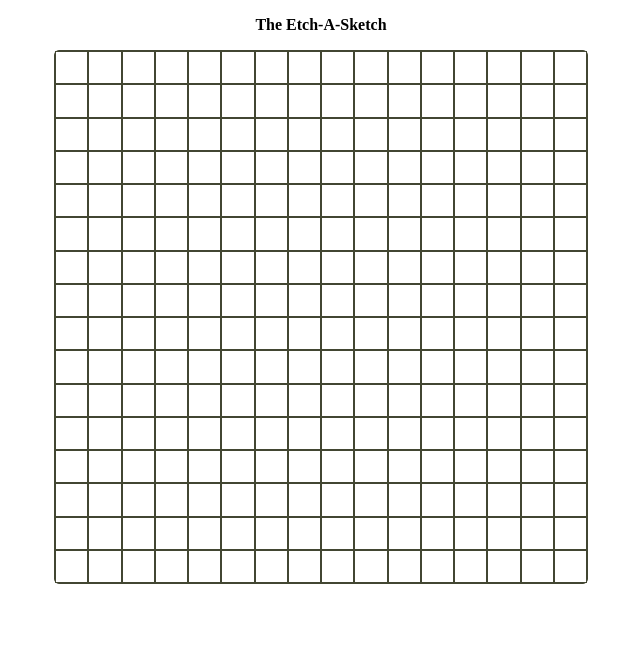
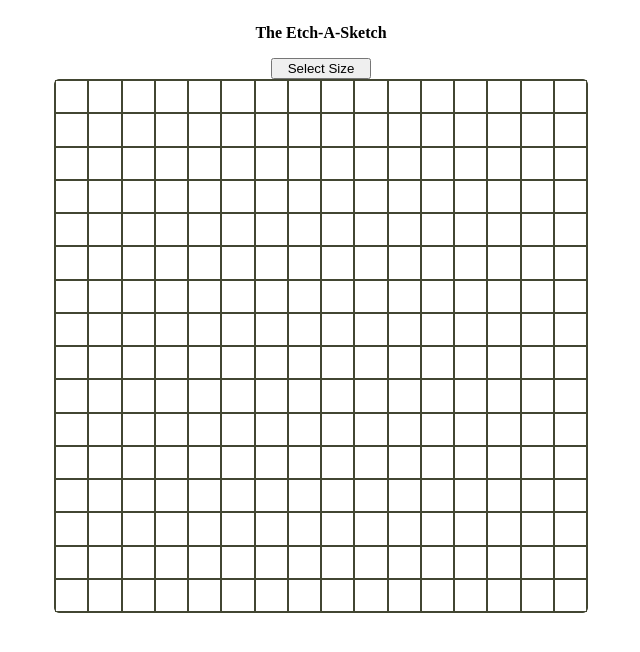
Before and after one commit to pbara217/etchAsketch, a plain HTML site: page index.html in a window 1280 px wide. Shown: the whole page, without its empty margins (319-959 px from the left). Drawn offline with Linux system fonts and the light colour scheme.

Commit message:
Added button

```diff
--- a/index.html
+++ b/index.html
@@ -10,8 +10,10 @@
 </head>
 <body>
     <div id="header">
-    <p>The Etch-A-Sketch </p></div>
-    <div class="wrapper"></div>
+    <p>The Etch-A-Sketch </p>
+    <button id="sizePrompt">Select Size</button></div>
+    <div class="wrapper">
+</div>
     <script src="javascript.js"></script>
 </body>
 </html>
--- a/javascript.js
+++ b/javascript.js
@@ -12,7 +12,7 @@ wrapper.appendChild(largeSquare);
 
 //Get the size of the grid
 const largeSquaredim = 500;
-const divide = 16;
+let divide = 16;
 const smallSquareSize = largeSquaredim / divide;
 const largeSquareSize = largeSquaredim + (2*divide);
 
@@ -30,5 +30,11 @@ smallSquare.className = "small-square";
 smallSquare.style.width = `${smallSquareSize}px`;
 smallSquare.style.height = `${smallSquareSize}px`;
 largeSquare.appendChild(smallSquare);
-    console.log(i)
+
+// Add the hoverover event
+smallSquare.onmouseover = function(){
+    this.style.backgroundColor = "black";
+};
 }
+
+// Change over in the size
--- a/stylesheet.css
+++ b/stylesheet.css
@@ -3,6 +3,16 @@
     display: flex;
     justify-content: center;
 }
+#sizePrompt {
+    width: 100px;
+}
+#header {
+    display: flex;
+    align-items: center;
+    flex-direction: column;
+}
+
+
 
 
 
```
